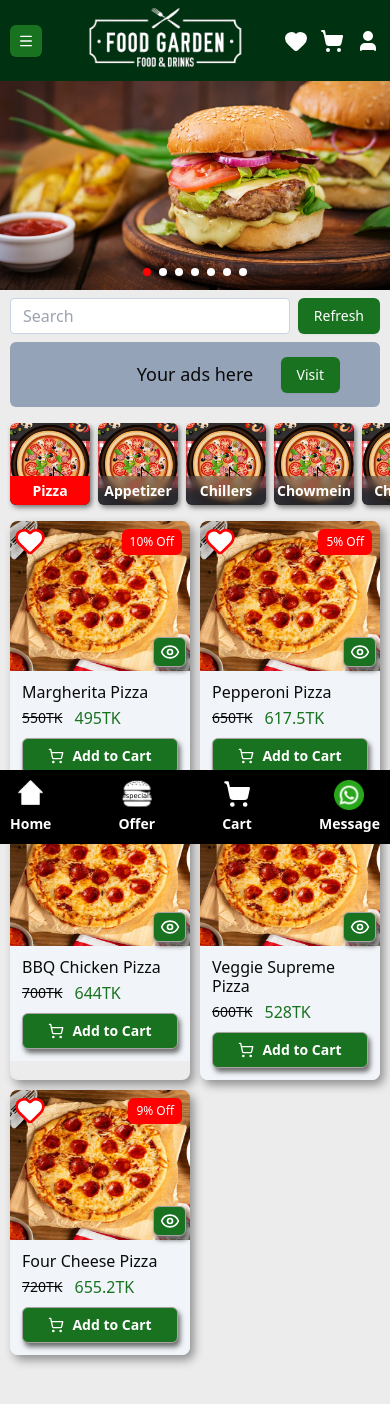
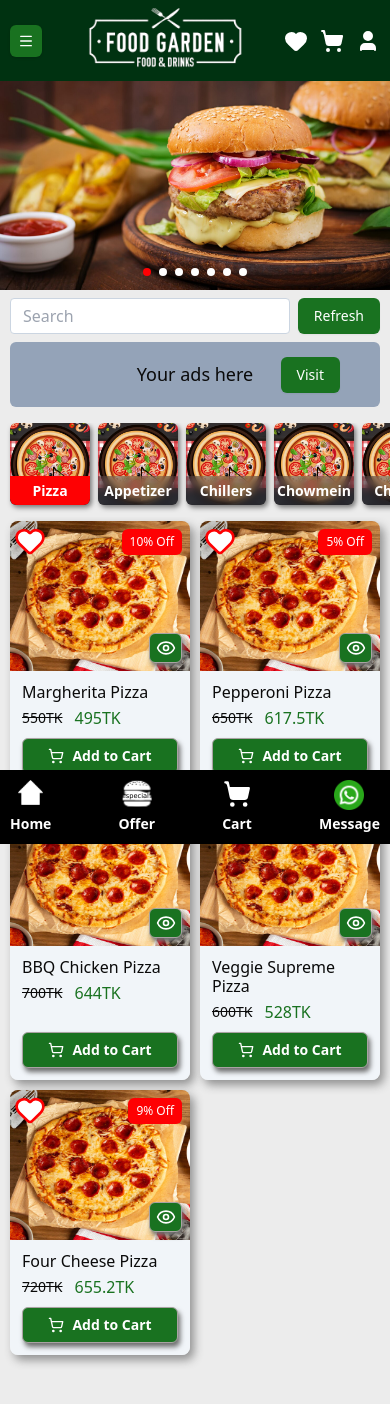
Before and after one commit to Tahazzat-dev/food-garden-waiter-web-app, a Next.js app: page /en in a window 390 px wide. Shown: the top 1404 px of the page. Built offline with nearby package versions, Linux system fonts and the light colour scheme.

Commit message:
changes eye position slighly

```diff
--- a/src/app/[locale]/(public pages)/(home)/components/FoodCart.tsx
+++ b/src/app/[locale]/(public pages)/(home)/components/FoodCart.tsx
@@ -46,7 +46,7 @@ export default function FoodCart({ product }: { product: TProduct }) {
 
     return (
         <>
-            <Link href={`/products/${product.id}`} className='custom-shadow-card overflow-hidden shadow-2xl !border-none group z-0'>
+            <Link href={`/products/${product.id}`} className='custom-shadow-card flex flex-col overflow-hidden shadow-2xl !border-none group z-0'>
                 <div className="w-full relative h-[150px] sm:h-[200px]">
                     <button onClick={handleFavourite} className='hover:scale-105 absolute top-1 md:top-2 left-1 md:left-2 z-20'>
                         <HeartIcon fill='white' className='w-8 h-8 text-secondary' />
@@ -54,7 +54,7 @@ export default function FoodCart({ product }: { product: TProduct }) {
                     <div className="w-full h-full overflow-hidden">
                         <Image src={product?.img} className='z-10 w-full duration-300 group-hover:scale-105 h-full' width={300} height={400} alt={locale === "bn" ? product?.title.bn : product?.title.en || 'Product Image'} />
                     </div>
-                    <span className='font-semibold p-1 px-[5.5px] custom-shadow-md bg-primary hover:bg-primary-500 text-white absolute bottom-1 md:bottom-2 right-1 md:right-2 z-20'>
+                    <span className='font-semibold p-1 px-[5.5px] custom-shadow-md bg-primary hover:bg-primary-500 text-white absolute bottom-2 right-2 z-20'>
                         <Eye className='w-5 h-5' />
                     </span>
                     {
@@ -64,9 +64,11 @@ export default function FoodCart({ product }: { product: TProduct }) {
                     }
                 </div>
 
-                <div className="w-full p-3 md:p-4 bg-slate-100 dark:bg-slate-700">
-                    <h6 className='mb-1'>{locale === "bn" ? product?.title.bn : product?.title.en}</h6>
-                    <p className='fg_fs-sm'>{product.discount < 1 ? <span className=''>{product?.price}TK</span> : <span className='flex items-center gap-3'> <span className='line-through fg_fs-xs'>{product?.price}TK</span> <span className='text-primary'>{discountedPrice}TK</span></span>}</p>
+                <div className="w-full grow flex flex-col p-3 md:p-4 bg-slate-100 dark:bg-slate-700">
+                    <div className="w-full flex flex-col grow">
+                        <h6 className='mb-1'>{locale === "bn" ? product?.title.bn : product?.title.en}</h6>
+                        <p className='fg_fs-sm'>{product.discount < 1 ? <span className=''>{product?.price}TK</span> : <span className='flex items-center gap-3'> <span className='line-through fg_fs-xs'>{product?.price}TK</span> <span className='text-primary'>{discountedPrice}TK</span></span>}</p>
+                    </div>
                     <Button onClick={openDetailsModal} className={`mt-2 text-white w-full font-semibold  ${isAddedToCart ? ' bg-secondary hover:bg-secondary !cursor-not-allowed' : 'custom-shadow-md  bg-primary hover:bg-primary-500'}`} ><ShoppingCart /> <span>{t('addToCart')}</span></Button>
                 </div>
             </Link>
--- a/src/sharedComponents/cards/CartCard.tsx
+++ b/src/sharedComponents/cards/CartCard.tsx
@@ -22,7 +22,7 @@ export function CartCard({ item }: { item: TCartProduct }) {
 
   return (
     <div className='flex gap-3 pb-3 border-b border-dashed mb-3'>
-      <div className='bg-muted relative h-18 w-18 flex-shrink-0 overflow-hidden rounded-md'>
+      <div className='bg-muted relative h-14 w-14 flex-shrink-0 overflow-hidden rounded-md'>
         <Image
           src={item.img || '/images/placeholder/placeholder.jpg'}
           alt={locale === "bn" ? item.title.bn : item.title.en || 'Product Image'}
```
